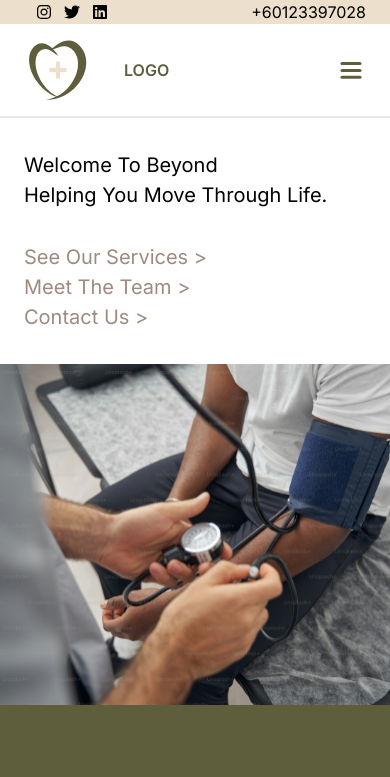
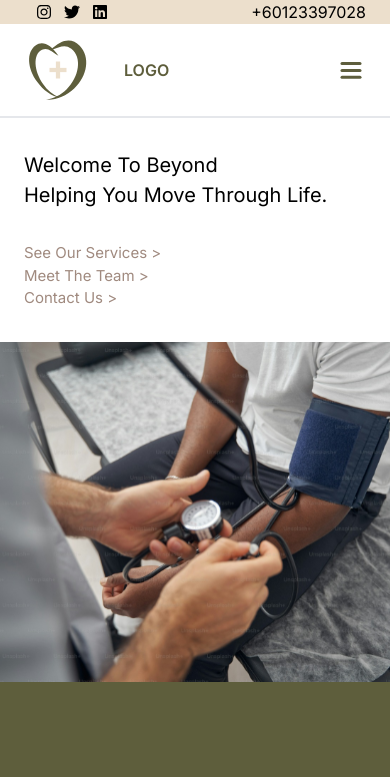
Before and after one commit to ZohaibAliJerov/Clinic-Website-Next.js-, a Next.js app: page / in a window 390 px wide. Shown: the top 777 px of the page. Built offline with nearby package versions, Linux system fonts and the light colour scheme.

Commit message:
add scrolling on the navigations

```diff
--- a/src/app/globals.css
+++ b/src/app/globals.css
@@ -5,7 +5,9 @@
 
 /* /////////////////////////////////// */
 
-
+html {
+  scroll-behavior: smooth;
+}
 
 .framenav {
   position: absolute;
--- a/src/app/page.js
+++ b/src/app/page.js
@@ -14,6 +14,7 @@ import Addressess from "../components/addresses";
 const HomePage = () => {
   return (
     <div>
+      <div id="home">
         <MainText
           title="Welcome To Beyond"
           subTitle="Helping You Move Through Life."
@@ -24,6 +25,9 @@ const HomePage = () => {
           textSize="largeSizeText"
           textColor="black"
         />
+      </div>
+
+      <div id="services">
         <DividerText
           title="Our Services Help You"
           subTitle="Move Through Life."
@@ -31,6 +35,8 @@ const HomePage = () => {
           bgColor="darkGolden"
           textColor="white"
         />
+      </div>
+
       <Slider
         title="At Beyond we believe in a patient focused care model, by offering a range of services under the one roof and a team approach we want to help you ‘Move Through Life’."
         link2="See All Of Our Services >"
@@ -39,6 +45,7 @@ const HomePage = () => {
         sliderImages={sliderImg}
       />
 
+      <div id="team">
         <DividerText
           title="Our Team Help You"
           subTitle="Move Through Life."
@@ -46,6 +53,7 @@ const HomePage = () => {
           bgColor="darkGolden"
           textColor="white"
         />
+      </div>
 
       <Slider
         title="Lorem ipsum dolor sit amet consectetur. Amet vel
@@ -55,6 +63,7 @@ const HomePage = () => {
         textSize="smallSizeText"
         textColor="black"
       />
+      <div id="contact">
         <DividerText
           title="Contact Us"
           subTitle="Find Our Clinics Near You."
@@ -62,7 +71,9 @@ const HomePage = () => {
           bgColor="darkGolden"
           textColor="white"
         />
-      <div className="flex flex-col md:flex-row items-center">
+      </div>
+
+      <div className="flex flex-col md:flex-row items-center" id="about">
         <Addressess />
         <ImageCont image={img5} />
       </div>
--- a/src/components/main_text.jsx
+++ b/src/components/main_text.jsx
@@ -54,17 +54,17 @@ const MainText = (props) => {
             className="my-8 md:my-10 w-[13rem]"
           >
             <Link href="/services">
-              <p className="text-[20px] font-normal text-[#A08A7F] hover:text-[#5E5E3C]">
+              <p className="text-[15px] md:text-[20px] font-normal text-[#A08A7F] hover:text-[#5E5E3C]">
                 {props.link1}
               </p>
             </Link>
             <Link href="/team">
-              <p className="text-[20px] font-normal text-[#A08A7F] hover:text-[#5E5E3C]">
+              <p className="text-[15px] md:text-[20px] font-normal text-[#A08A7F] hover:text-[#5E5E3C]">
                 {props.link2}
               </p>
             </Link>
             <Link href="/contactus">
-              <p className="text-[20px] font-normal text-[#A08A7F] hover:text-[#5E5E3C]">
+              <p className="text-[15px] md:text-[20px] font-normal text-[#A08A7F] hover:text-[#5E5E3C]">
                 {props.link3}
               </p>
             </Link>
--- a/src/components/menu_item.jsx
+++ b/src/components/menu_item.jsx
@@ -18,21 +18,18 @@ const variants = {
   },
 };
 
-const colors = ["#5e5e3d", "#5e5e3d", "#5e5e3d", "#5e5e3d", "#5e5e3d"];
-
-export const MenuItem = ({ item, i }) => {
-  const style = { border: `2px solid ${colors[i]}`, height: "40px" };
+export const MenuItem = ({ item, i, onClick }) => {
   return (
     <>
       <motion.li
         variants={variants}
         whileHover={{ scale: 1.1 }}
         whileTap={{ scale: 0.95 }}
+        onClick={onClick}
       >
-        {/* <div className="icon-placeholder" style={style} /> */}
         <div
           className="text-placeholder flex items-center justify-center font-bold"
-          style={style}
+          style={{ border: "2px solid #5e5e3d", height: "40px" }}
         >
           {item.title}
         </div>
--- a/src/components/navbar.jsx
+++ b/src/components/navbar.jsx
@@ -57,7 +57,9 @@ export default function Navbar() {
                 marginRight: "3rem",
               }}
             >
-              <Button color="golden" btnText="Contact Us >" />
+              <Link href="/#contact">
+                <Button color="golden" btnText="Contact Us >" />
+              </Link>
             </div>
           </div>
           <Sidebar
--- a/src/components/navigation.jsx
+++ b/src/components/navigation.jsx
@@ -13,16 +13,26 @@ const variants = {
 
 const menuItems = [
   { title: "Home", key: "home" },
-  { title: "About Us", key: "about-us" },
-  { title: "Contact Us", key: "contact-us" },
-  { title: "Our Team", key: "our-team" },
-  { title: "Our Services", key: "our-services" },
+  { title: "About Us", key: "about" },
+  { title: "Contact Us", key: "contact" },
+  { title: "Our Team", key: "team" },
+  { title: "Our Services", key: "services" },
 ];
 
-export const Navigation = () => (
-  <motion.ul variants={variants} className="toogle-ul">
-    {menuItems.map((item, i) => (
-      <MenuItem item={item} i={i} key={i} />
-    ))}
-  </motion.ul>
-);
+export const Navigation = () => {
+  const scrollToSection = (id) => {
+    const element = document.getElementById(id);
+    element.scrollIntoView({ behavior: "smooth" });
+  };
+  return (
+    <motion.ul variants={variants} className="toogle-ul">
+      {menuItems.map((item, i) => (
+        <MenuItem
+          item={item}
+          key={i}
+          onClick={() => scrollToSection(item.key)}
+        />
+      ))}
+    </motion.ul>
+  );
+};
```
Lines whose indentation alone changed are shown as unchanged.
